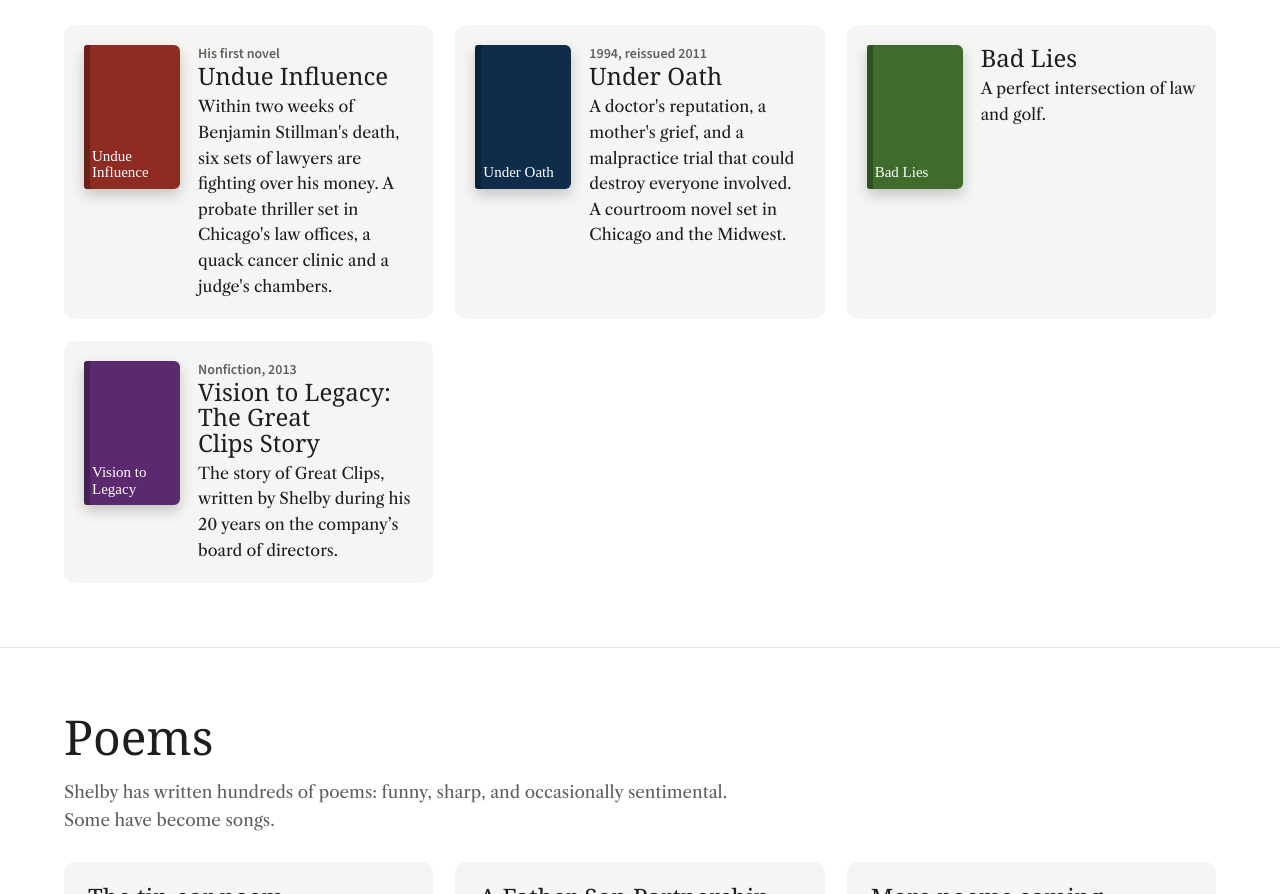
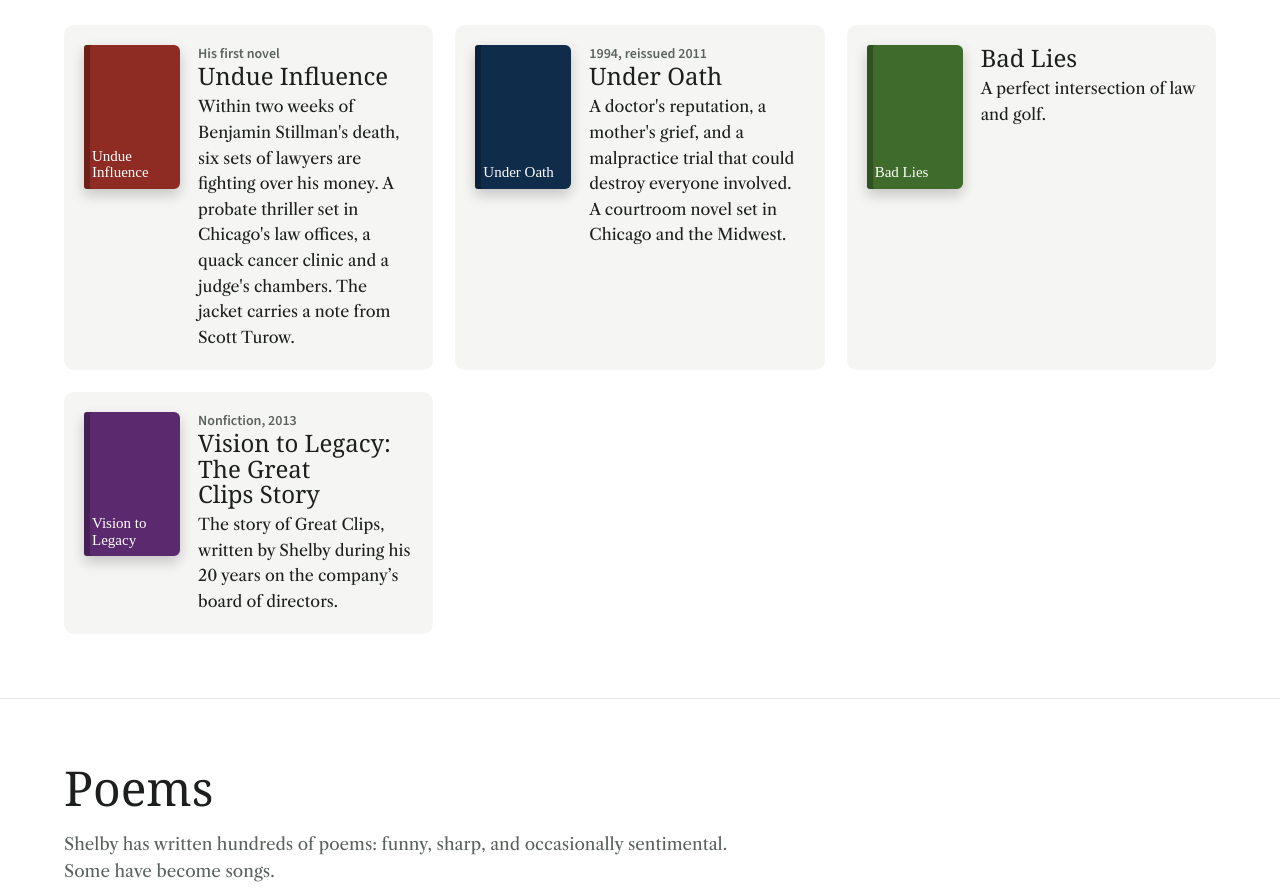
Before and after one commit to philyastrow/shelbyyastrow-site, a plain HTML site: page index.html in a window 1280 px wide. Shown: the part 2940-3834 px from the top of the page. Drawn offline with nearby package versions, Linux system fonts and the light colour scheme; a web font is replaced by a local one.

Commit message:
Undue Influence: Scott Turow jacket note
Co-Authored-By: Claude Opus 5.5 <noreply@anthropic.com>
Claude-Session: https://claude.ai/code/session_01C1KhvveGZmaWUAm5EjpukH

```diff
--- a/index.html
+++ b/index.html
@@ -190,7 +190,7 @@ const LIFE = [
   ['Scottsdale today','Shady Glen','Now living with Mimi in Scottsdale, writing poems, emailing new Shady Glen chapters to the family, and reading Mark Twain biographies for professional reasons.']
 ];
 const BOOKS = [
-  ['Undue Influence','#8e2b23','His first novel','Within two weeks of Benjamin Stillman\'s death, six sets of lawyers are fighting over his money. A probate thriller set in Chicago\'s law offices, a quack cancer clinic and a judge\'s chambers.'],
+  ['Undue Influence','#8e2b23','His first novel','Within two weeks of Benjamin Stillman\'s death, six sets of lawyers are fighting over his money. A probate thriller set in Chicago\'s law offices, a quack cancer clinic and a judge\'s chambers. The jacket carries a note from Scott Turow.'],
   ['Under Oath','#0f2c4a','1994, reissued 2011','A doctor\'s reputation, a mother\'s grief, and a malpractice trial that could destroy everyone involved. A courtroom novel set in Chicago and the Midwest.'],
   ['Bad Lies','#3f6b2c','','A perfect intersection of law and golf.'],
   ['Vision to Legacy: The Great Clips Story','#5b2a6e','Nonfiction, 2013','The story of Great Clips, written by Shelby during his 20 years on the company’s board of directors.']
```
